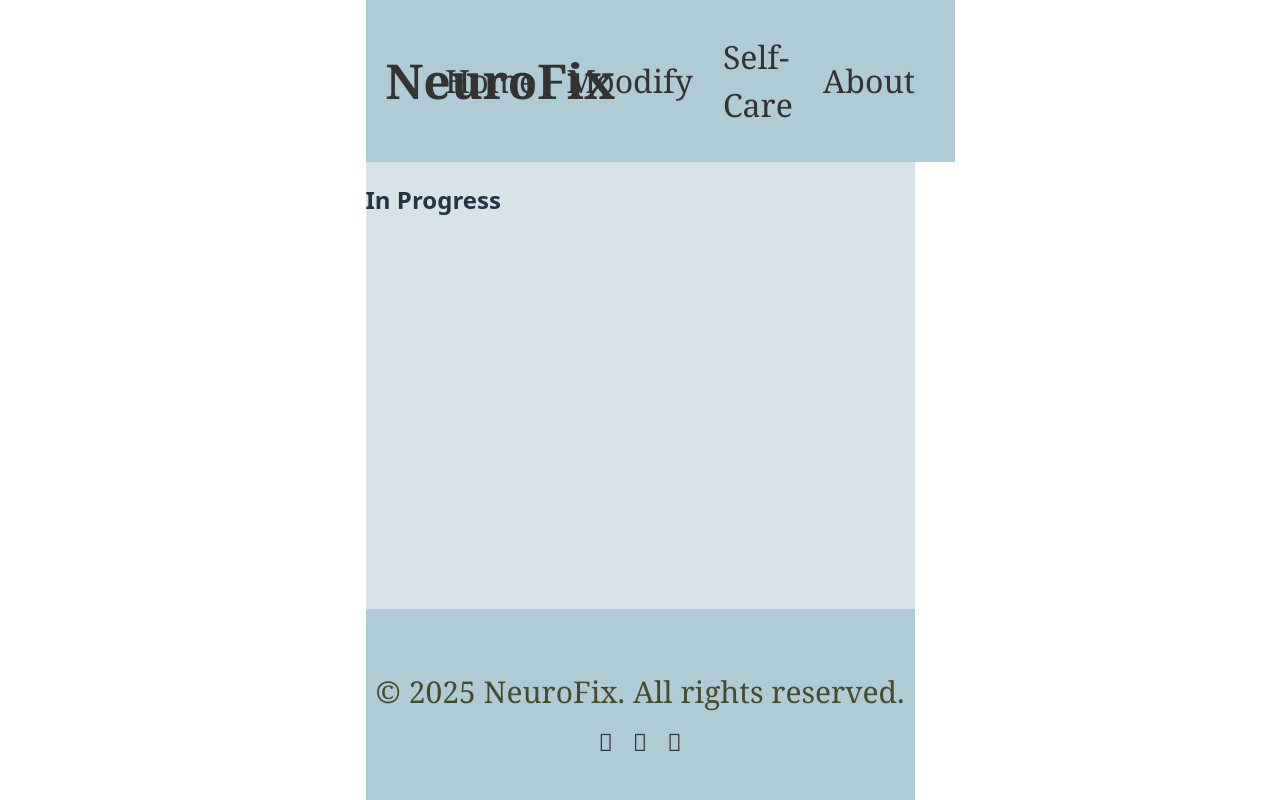
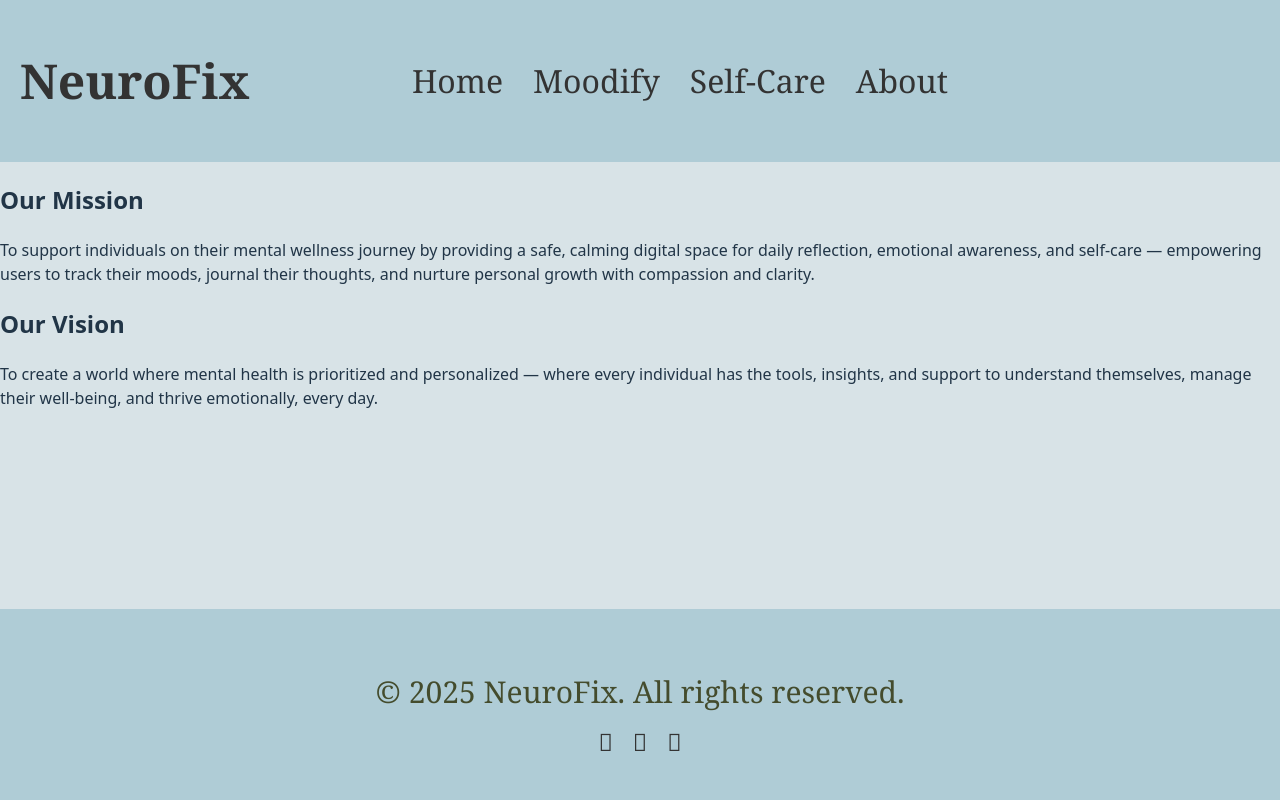
Before and after one commit to Pratiti-paul/Neurofix_final, a React (Vite) app: page /about in a window 1280 px wide. Built offline with nearby package versions, Linux system fonts and the light colour scheme.

Commit message:
starting with the about component

```diff
--- a/src/components/about/about.css
+++ b/src/components/about/about.css
@@ -0,0 +1,32 @@
+.card-container {
+    display: flex;
+    justify-content: center;
+    gap: 20px;
+    flex-wrap: wrap;
+    padding: 20px;
+    background-color: #f4f4f4;
+  }
+
+  .card {
+    background-color: white;
+    border-radius: 8px;
+    box-shadow: 0 4px 8px rgba(0, 0, 0, 0.1);
+    width: 300px;
+    padding: 20px;
+    transition: transform 0.3s ease;
+  }
+
+  .card:hover {
+    transform: translateY(-5px);
+  }
+
+  .card-title {
+    margin-top: 0;
+    font-size: 1.5rem;
+    color: #333;
+  }
+
+  .card-text {
+    font-size: 1rem;
+    color: #555;
+  }
--- a/src/components/about/about.jsx
+++ b/src/components/about/about.jsx
@@ -2,9 +2,20 @@ import { Link } from 'react-router-dom';
 
 function About() {
     return (
-      <div>
-        <h2>In Progress</h2>
+      <div className="card-container">
+      <div className="card">
+        <h2 className="card-title">Our Mission</h2>
+        <p className="card-text">
+        To support individuals on their mental wellness journey by providing a safe, calming digital space for daily reflection, emotional awareness, and self-care — empowering users to track their moods, journal their thoughts, and nurture personal growth with compassion and clarity.
+        </p>
       </div>
+      <div className="card">
+        <h2 className="card-title">Our Vision</h2>
+        <p className="card-text">
+        To create a world where mental health is prioritized and personalized — where every individual has the tools, insights, and support to understand themselves, manage their well-being, and thrive emotionally, every day.
+        </p>
+      </div>
+    </div>
     );
   }
 
```
